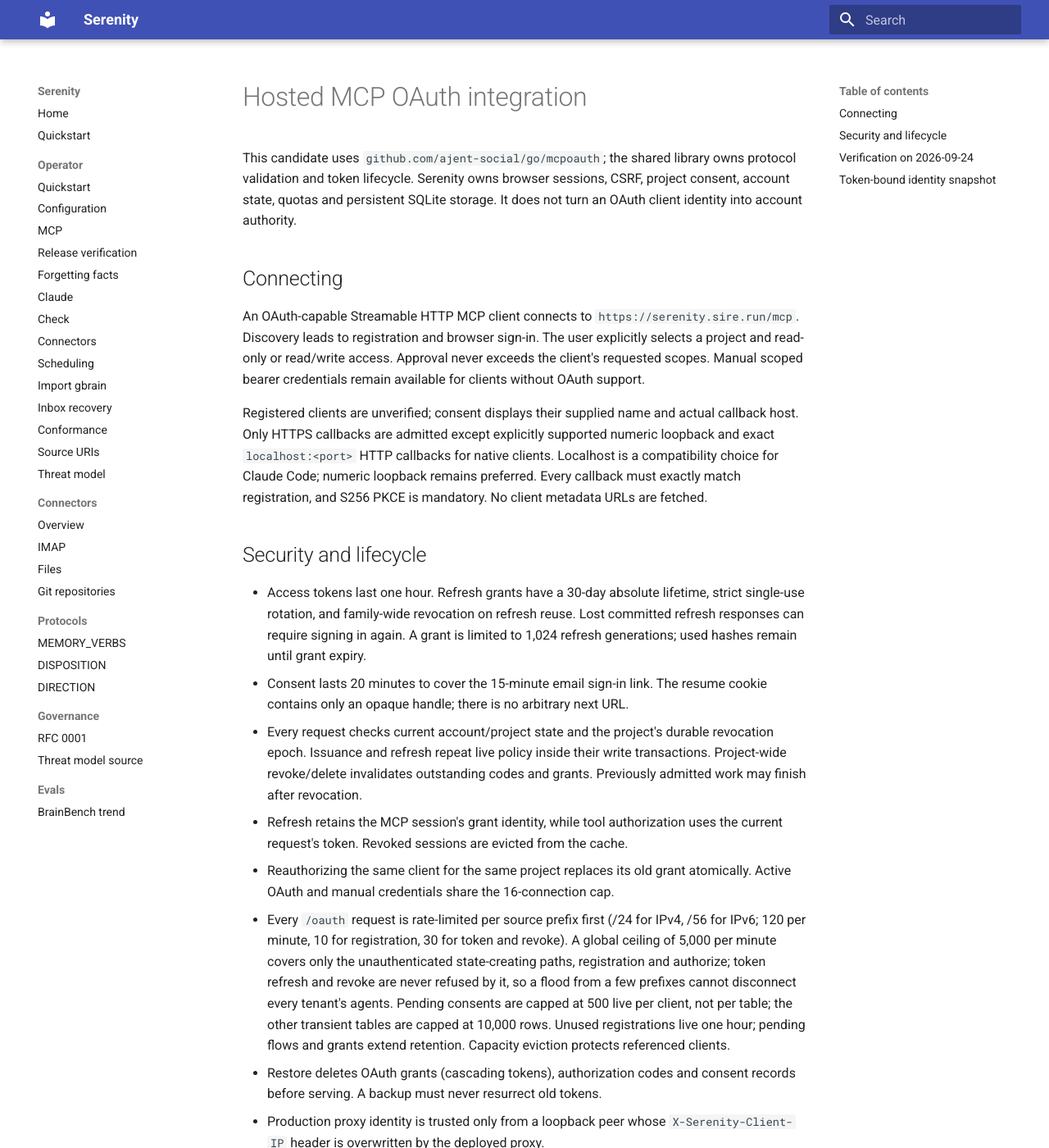
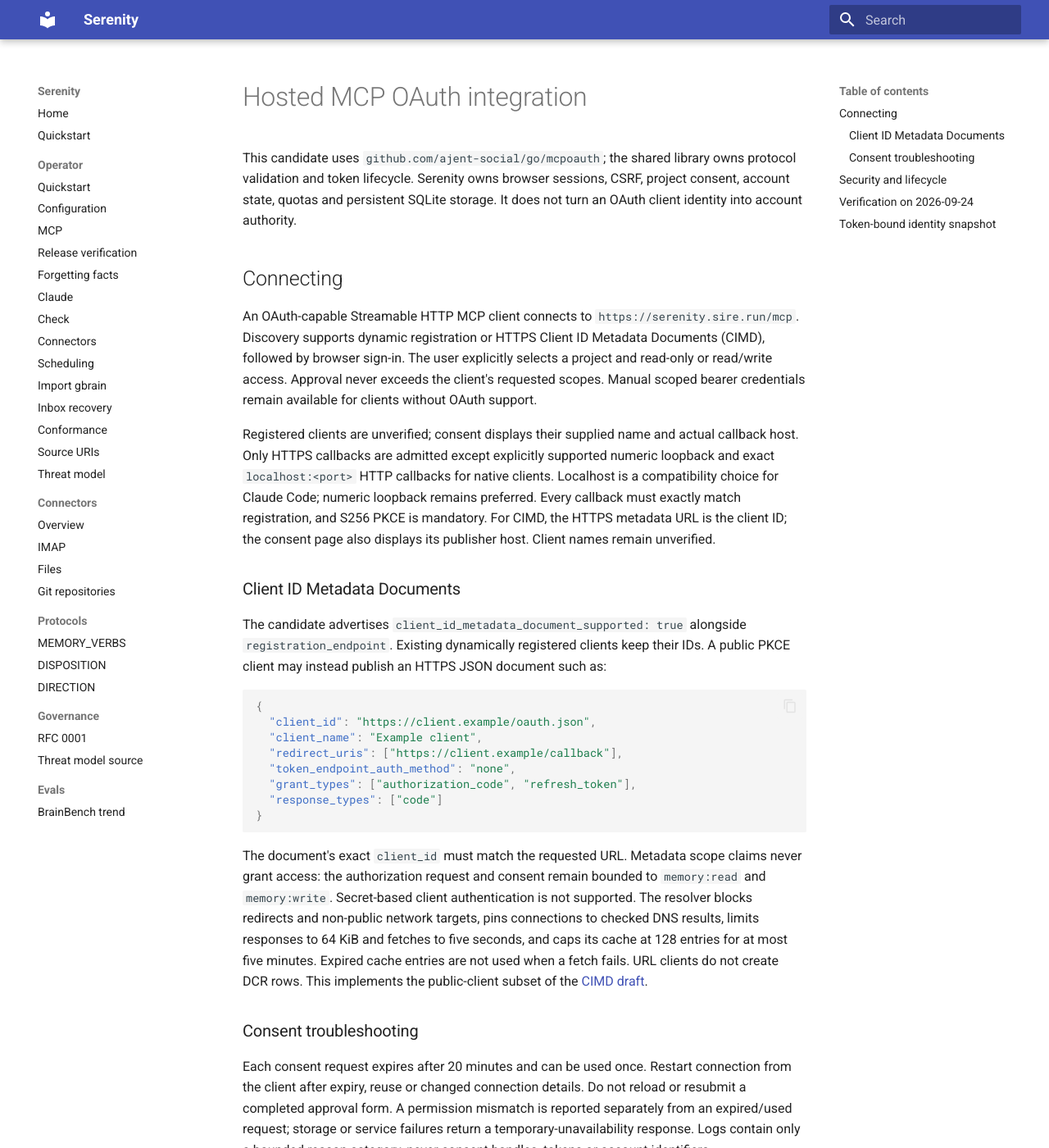
Before and after one commit to sirerun/serenity, an MkDocs documentation site: the page built from docs/launch/hosted-mcp-oauth.md, in a window 1280 px wide and 1400 px high. Shown: the whole window at 82% size. Built offline with MkDocs 1.6.1 and Material for MkDocs 9.7.7, drawn with Linux system fonts in a browser that asks for light colours; some of the changed text lies outside the part shown.

Commit message:
docs(oauth): explain CIMD clients and preserve open Gumloop diagnosis

````diff
--- a/docs/launch/hosted-mcp-oauth.md
+++ b/docs/launch/hosted-mcp-oauth.md
@@ -8,8 +8,8 @@
 ## Connecting
 
 An OAuth-capable Streamable HTTP MCP client connects to
-`https://serenity.sire.run/mcp`. Discovery leads to registration and browser
-sign-in. The user explicitly selects a project and read-only or read/write
+`https://serenity.sire.run/mcp`. Discovery supports dynamic registration or HTTPS Client ID Metadata Documents
+(CIMD), followed by browser sign-in. The user explicitly selects a project and read-only or read/write
 access. Approval never exceeds the client's requested scopes. Manual scoped
 bearer credentials remain available for clients without OAuth support.
 
@@ -18,7 +18,51 @@
 supported numeric loopback and exact `localhost:<port>` HTTP callbacks for
 native clients. Localhost is a compatibility choice for Claude Code; numeric
 loopback remains preferred. Every callback must exactly match registration,
-and S256 PKCE is mandatory. No client metadata URLs are fetched.
+and S256 PKCE is mandatory. For CIMD, the HTTPS metadata URL is the client ID;
+the consent page also displays its publisher host. Client names remain unverified.
+
+### Client ID Metadata Documents
+
+The candidate advertises `client_id_metadata_document_supported: true` alongside
+`registration_endpoint`. Existing dynamically registered clients keep their IDs.
+A public PKCE client may instead publish an HTTPS JSON document such as:
+
+```json
+{
+  "client_id": "https://client.example/oauth.json",
+  "client_name": "Example client",
+  "redirect_uris": ["https://client.example/callback"],
+  "token_endpoint_auth_method": "none",
+  "grant_types": ["authorization_code", "refresh_token"],
+  "response_types": ["code"]
+}
+```
+
+The document's exact `client_id` must match the requested URL. Metadata scope
+claims never grant access: the authorization request and consent remain bounded
+to `memory:read` and `memory:write`. Secret-based client authentication is not
+supported. The resolver blocks redirects and non-public network targets, pins
+connections to checked DNS results, limits responses to 64 KiB and fetches to
+five seconds, and caps its cache at 128 entries for at most five minutes. Expired
+cache entries are not used when a fetch fails. URL clients do not create DCR rows.
+This implements the public-client subset of the [CIMD draft](https://datatracker.ietf.org/doc/html/draft-ietf-oauth-client-id-metadata-document-02).
+
+### Consent troubleshooting
+
+Each consent request expires after 20 minutes and can be used once. Restart
+connection from the client after expiry, reuse or changed connection details.
+Do not reload or resubmit a completed approval form. A permission mismatch is
+reported separately from an expired/used request; storage or service failures
+return a temporary-unavailability response. Logs contain only a bounded reason
+category, never consent handles, tokens or account identifiers.
+
+The 2026-10-10 Gumloop investigation verified a fresh request containing both
+memory scopes, S256 PKCE, the correct MCP resource and its registered callback.
+Read-only service inspection found a prior successful grant, an expired pending
+request and another unexpired request. Those observations do not identify the
+reported failed attempt. An approved, correlated live reproduction remains
+required before claiming that Gumloop's failure is fixed. Candidate source tests
+and discovery support do not establish production deployment.
 
 ## Security and lifecycle
 
````
Also changed, not shown: docs/plans/cimd-consent-2026-10-10.md (+8 -2 lines).
